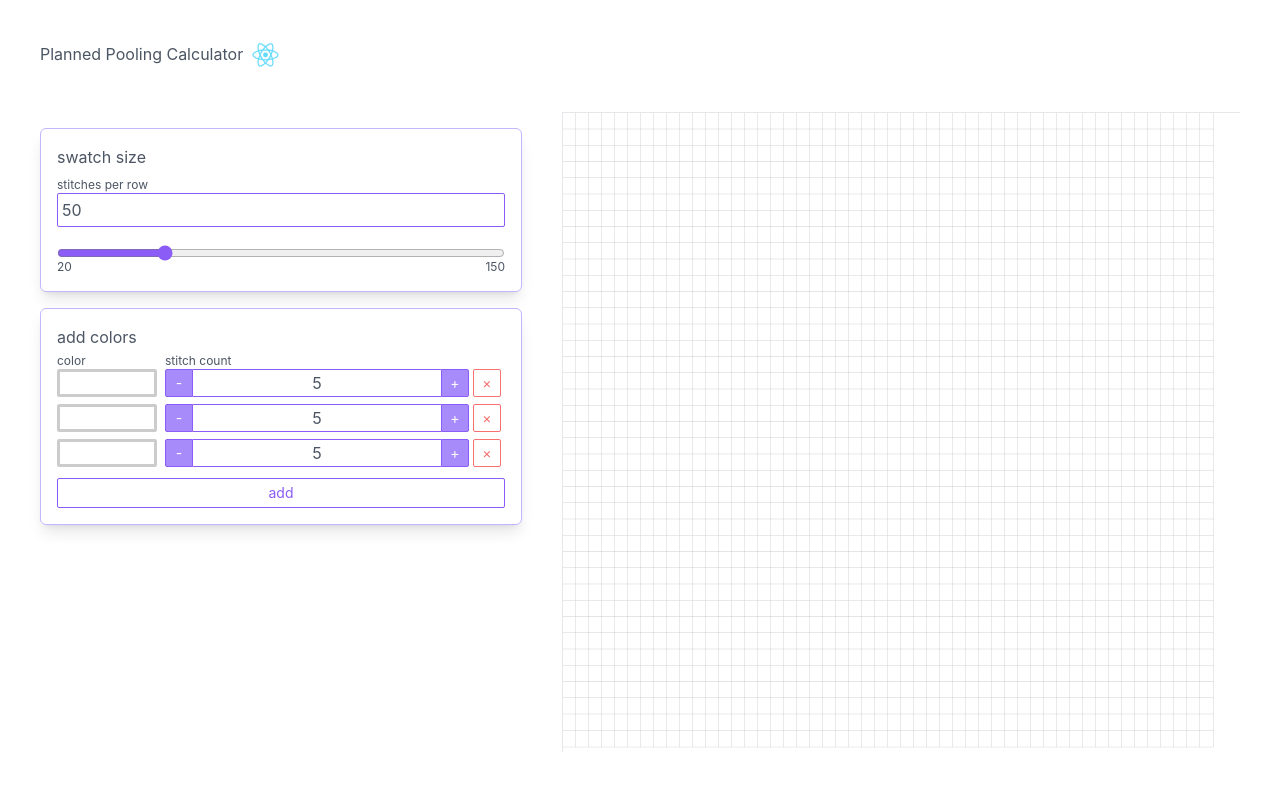
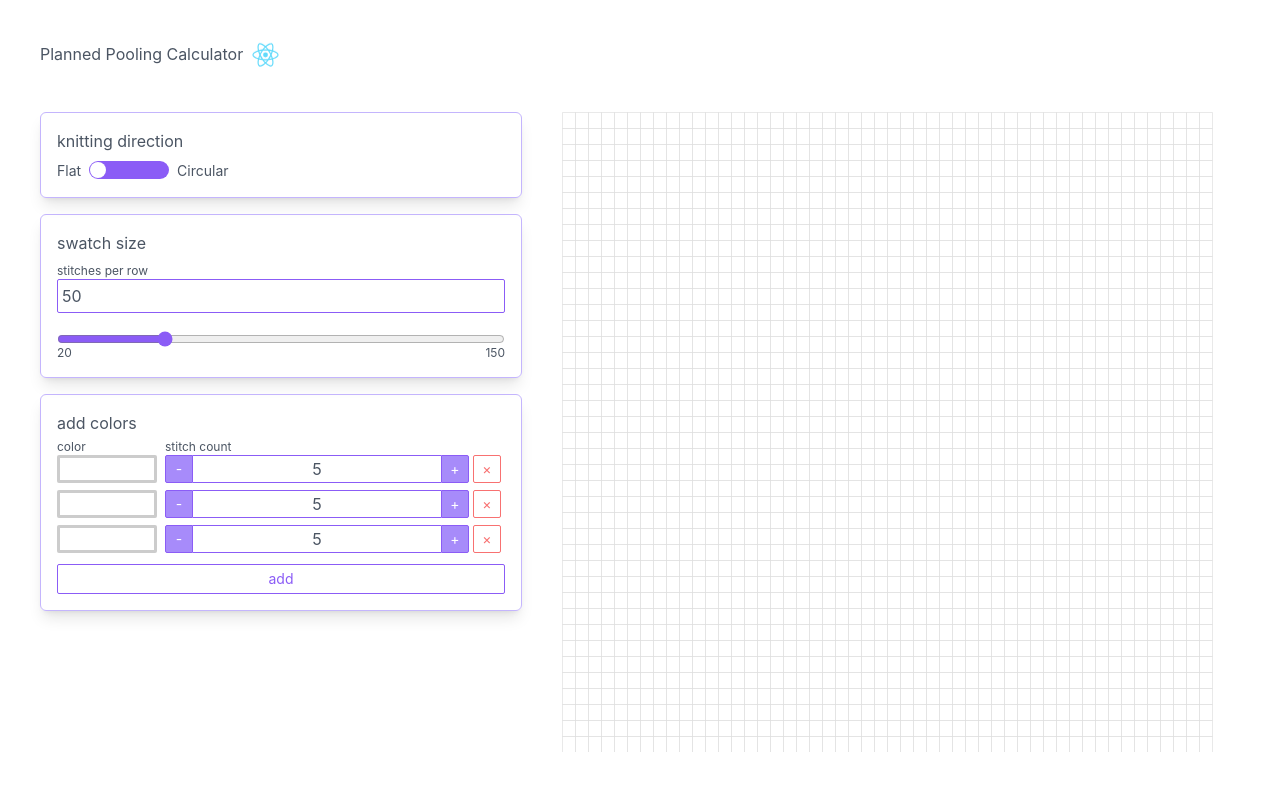
Before and after one commit to lireanne/planned-pooling-calculator, a React (Create React App) app: page / in a window 1280 px wide. Shown: the top 790 px of the page. Built offline with nearby package versions, Linux system fonts and the light colour scheme.

Commit message:
feat: implement toggle flat vs. circular knitting

```diff
--- a/package.json
+++ b/package.json
@@ -16,6 +16,7 @@
     "react-dom": "^18.2.0",
     "react-helmet": "^6.1.0",
     "react-scripts": "5.0.1",
+    "react-switch": "^7.0.0",
     "tailwindcss": "^3.4.1",
     "typescript": "^4.9.5",
     "web-vitals": "^2.1.4"
--- a/src/canvas/Canvas.tsx
+++ b/src/canvas/Canvas.tsx
@@ -3,42 +3,24 @@ import { colorSection } from "../pooler";
 import { hexIsLight } from "../utils";
 
 type canvasProps = {
-  colorsections: colorSection[];
+  colorSections: colorSection[];
   cols: number;
+  knitBackAndForth?: boolean; // optional prop to toggle back-and-forth knitting
 };
 
 /** Using a grid to represent a knitted swatch, where the color of each cell
  * is determined by the given colorSections prop.
  */
 const Canvas = (props: canvasProps) => {
-  const { colorsections, cols } = props;
+  const { colorSections, cols, knitBackAndForth } = props;
   const canvasRef = useRef<HTMLCanvasElement>(null);
 
-  // Return an array of hex values mapped to each of the grid cells
-  const getAllGridHexValues = (
-    colorSections: colorSection[],
-    totalGrids: number
-  ): string[] => {
-    // Array of hex values per each repeat of colorSections
-    const repeatedGrids = colorSections.reduce((acc, section) => {
+  // Get the full repeat of colorSections as an array of hex values
+  const fullRepeat = colorSections.reduce((acc, section) => {
     const { count, hex } = section;
     const x = Array<string>(count).fill(hex);
     return acc.concat(x);
   }, [] as string[]);
-
-    // Get max # of times the colorSections can repeat within the grid
-    const nRepeats = Math.floor(totalGrids / repeatedGrids.length);
-    const completeRepeats = Array(nRepeats).fill(repeatedGrids).flat();
-
-    // Check if there are remaining grids left after all possible repeats
-    const nRemainingGrids = totalGrids - completeRepeats.length;
-    if (nRemainingGrids > 0) {
-      const remainingGrids = repeatedGrids.slice(0, nRemainingGrids);
-      return [...completeRepeats, ...remainingGrids];
-    }
-
-    return completeRepeats;
-  };
 
   // Draw the canvas
   useEffect(() => {
@@ -51,41 +33,60 @@ const Canvas = (props: canvasProps) => {
 
       // Given the user-specified number of columns (as stitches per row),
       // calculate the size of each grid cell and the total number of rows
-      const gridWidth = Math.floor(canvas.width / cols);
-      const gridHeight = (gridWidth / 4) * 5; // 5:4 aspect ratio for a knitted stitch
-      const rows = Math.floor(canvas.height / gridHeight);
+      const cellWidth = Math.floor(canvas.width / cols);
+      const cellHeight = Math.floor((cellWidth / 4) * 5); // 5:4 aspect ratio for a knitted stitch
+      const rows = Math.floor(canvas.height / cellHeight);
 
-      const allGridHexValues = getAllGridHexValues(colorsections, rows * cols);
-
-      for (let r = 0; r < rows; r++) {
-        for (let c = 0; c < cols; c++) {
-          // Get the hex value of the current grid cell from the allGridHexValues array
-          const hex = allGridHexValues[r * cols + c];
-
+      const drawCell = (col: number, row: number, hex: string) => {
         hexIsLight(hex)
-            ? (context.strokeStyle = "lightgrey")
+          ? (context.strokeStyle = "lightgray")
           : (context.strokeStyle = "white");
 
         context.fillStyle = hex;
-          context.lineWidth = 1;
-          context.strokeRect(
-            c * gridWidth,
-            r * gridHeight,
-            gridWidth,
-            gridHeight
+        context.lineWidth = 0.5;
+
+        context.beginPath();
+        context.rect(
+          // Add 0.5 to prevent anti-aliasing https://stackoverflow.com/a/8696641
+          col * cellWidth + 0.5,
+          row * cellHeight + 0.5,
+          cellWidth,
+          cellHeight
         );
-          context.fillRect(
-            c * gridWidth,
-            r * gridHeight,
-            gridWidth,
-            gridHeight
-          );
+        context.fill();
+        context.stroke();
+      };
+
+      let tracker = 0; // Track current position in the fullRepeat array
+
+      let shouldReverseCurrentRow = false;
+
+      // Iterate through each grid cell and fill in the corresponding color
+      // starting from the bottom-right corner (per knitting convention)
+      for (let r = rows - 1; r >= 0; r--) {
+        console.log(cellWidth);
+        if (shouldReverseCurrentRow) {
+          for (let c = 0; c < cols; c++) {
+            const hex = fullRepeat[tracker];
+            tracker = tracker === fullRepeat.length - 1 ? 0 : tracker + 1;
+            drawCell(c, r, hex);
+          }
+        } else {
+          for (let c = cols - 1; c >= 0; c--) {
+            const hex = fullRepeat[tracker];
+            tracker = tracker === fullRepeat.length - 1 ? 0 : tracker + 1;
+            drawCell(c, r, hex);
           }
         }
+
+        // If backAndForth is enabled, next row should be reversed
+        knitBackAndForth &&
+          (shouldReverseCurrentRow = !shouldReverseCurrentRow);
       }
-  }, [colorsections, cols]);
+    }
+  }, [colorSections, cols, knitBackAndForth]);
 
-  return <canvas ref={canvasRef} {...props}></canvas>;
+  return <canvas ref={canvasRef}></canvas>;
 };
 
 export default Canvas;
--- a/src/constants.ts
+++ b/src/constants.ts
@@ -1,3 +1,4 @@
 export const DEFAULT_STITCHES = 50;
 export const MAX_STITCHES = 150;
 export const MIN_STITCHES = 20;
+export const KNIT_BACK_AND_FORTH = false; // default knitting direction
--- a/src/index.css
+++ b/src/index.css
@@ -10,7 +10,7 @@
 
 @layer components {
   .input-container {
-    @apply rounded-md border p-4 shadow-lg border-violet-300 my-4;
+    @apply rounded-md border p-4 shadow-lg border-violet-300 mb-4;
   }
 }
 
--- a/src/inputs/color-section-input/stitch-count-input.tsx
+++ b/src/inputs/add-color-section/stitch-count-input.tsx
@@ -36,6 +36,7 @@ const StitchCountInput = (props: {
         type="number"
         className="h-full text-center border-y border-violet-500 align-top"
         value={count}
+        onChange={(e) => setCount(parseInt(e.target.value))}
         onKeyDown={(e) => {
           ["ArrowUp", "+"].includes(e.key) && setCount(count + 1);
           ["ArrowDown", "-"].includes(e.key) && decreaseCount();
--- a/src/inputs/canvas-stitch-count/index.tsx
+++ b/src/inputs/canvas-stitch-input.tsx
@@ -1,5 +1,5 @@
-import { MIN_STITCHES, MAX_STITCHES } from "../../constants";
-import { RangeSlider } from "../../components/range-slider";
+import { MIN_STITCHES, MAX_STITCHES } from "../constants";
+import { RangeSlider } from "../components/range-slider";
 
 /** Input component for setting the number of stitches per row in the canvas */
 export const CanvasStitchCountInput = (props: {
--- /dev/null
+++ b/src/inputs/flat-vs-circular-toggle.tsx
@@ -0,0 +1,40 @@
+import { useState } from "react";
+import Switch from "react-switch";
+
+/* Allows user to toggle between flat & circular knitting.
+ * Flat = knitting back and forth in rows.
+ * Circular = knitting in the round.
+ *
+ * If knitting flat, each row of the canvas will alternate between
+ * displaying colors left-to-right and right-to-left.
+ * If knitting circular, each row will display colors in the same direction.
+ */
+export const FlatCircularToggle = (props: {
+  knitBackAndForth: boolean;
+  setKnitBackAndForth: Function;
+}) => {
+  const { knitBackAndForth, setKnitBackAndForth } = props;
+
+  return (
+    <div className="input-container">
+      <p className="mb-2">knitting direction</p>
+      <label className="flex relative justify-beginning">
+        {/*  label text is read out to people with reduced sight who use screen
+        readers and enables users to click on the text to toggle the switch. */}
+        <span className="text-sm mr-2 align-center">Flat</span>
+        <Switch
+          className="align-center"
+          onChange={() => setKnitBackAndForth(!knitBackAndForth)}
+          checked={knitBackAndForth}
+          onColor="#8b5cf6"
+          offColor="#8b5cf6"
+          checkedIcon={false}
+          uncheckedIcon={false}
+          height={18}
+          width={80}
+        ></Switch>
+        <span className="text-sm ml-2 align-center">Circular</span>
+      </label>
+    </div>
+  );
+};
--- a/src/pooler.tsx
+++ b/src/pooler.tsx
@@ -1,10 +1,17 @@
-import { useState, useEffect, useRef } from "react";
-import { ColorSectionsInput } from "./inputs/color-section-input/index";
-import { CanvasStitchCountInput } from "./inputs/canvas-stitch-count/index";
+import { useState } from "react";
+import { ColorSectionsInput } from "./inputs/add-color-section/index";
+import { CanvasStitchCountInput } from "./inputs/canvas-stitch-input";
+import { FlatCircularToggle } from "./inputs/flat-vs-circular-toggle";
 import Canvas from "./canvas/canvas";
-import { MIN_STITCHES, DEFAULT_STITCHES } from "./constants";
+import {
+  MIN_STITCHES,
+  DEFAULT_STITCHES,
+  MAX_STITCHES,
+  KNIT_BACK_AND_FORTH,
+} from "./constants";
 import { nanoid } from "nanoid";
 
+// represents a section of the swatch/canvas where a specific color repeats a certain number of stitches
 export type colorSection = {
   id: string;
   hex: string;
@@ -25,16 +32,30 @@ export const Pooler = () => {
   // # of stitches per row represented by # of columns in the canvas
   const [canvasCols, setCanvasCols] = useState(DEFAULT_STITCHES);
 
+  const [knitBackAndForth, setKnitBackAndForth] = useState(KNIT_BACK_AND_FORTH);
+
+  const canvasColsWithinBounds =
+    canvasCols >= MIN_STITCHES
+      ? canvasCols <= MAX_STITCHES
+        ? canvasCols
+        : MAX_STITCHES
+      : MIN_STITCHES;
+
   return (
     <div className="lg:flex grid-rows-2 gap-10">
       <div className="basis-1/4">
+        <FlatCircularToggle
+          knitBackAndForth={knitBackAndForth}
+          setKnitBackAndForth={setKnitBackAndForth}
+        />
         <CanvasStitchCountInput cols={canvasCols} setCols={setCanvasCols} />
         <ColorSectionsInput sections={sections} setSections={setSections} />
       </div>
-      <div className="h-[80vh] border-l border-t">
+      <div className="h-[80vh]">
         <Canvas
-          colorsections={sections}
-          cols={canvasCols >= MIN_STITCHES ? canvasCols : MIN_STITCHES}
+          colorSections={sections}
+          cols={canvasColsWithinBounds}
+          knitBackAndForth={knitBackAndForth}
         />
       </div>
     </div>
```
Also changed, not shown: src/inputs/add-color-section/color-picker.tsx (renamed from src/inputs/color-section-input/color-picker.tsx), src/inputs/add-color-section/index.tsx (renamed from src/inputs/color-section-input/index.tsx), 1 other file (tests, documents, lock files or other folders). Lines whose indentation alone changed are shown as unchanged.
